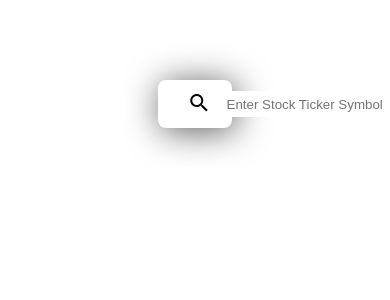
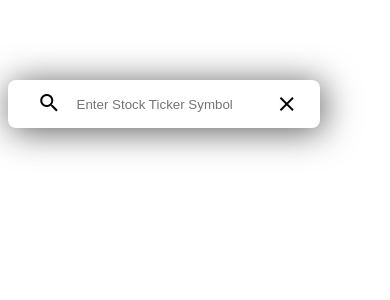
Before and after one commit to Oneted11/stock-ticker-info, a Flask app: page / in a window 390 px wide; the page is wider, and only the part inside the window is pictured. Shown: the top 300 px of that part. Run offline with Flask 2, Linux system fonts and the light colour scheme.

Commit message:
feat: form made responsive

```diff
--- a/static/index.css
+++ b/static/index.css
@@ -220,3 +220,13 @@
 .none {
   display: none;
 }
+
+@media screen and (max-width: 800px){
+  form{
+    display:flex;
+    width:100%
+  }
+  .input-container{
+    margin:5em 0.5em 5em 0.5em;
+  }
+}
--- a/templates/index.html
+++ b/templates/index.html
@@ -5,11 +5,10 @@
         <title>Ticker Find</title>
         <link  rel="stylesheet" href="static/index.css"></link>
         <link href="https://fonts.googleapis.com/icon?family=Material+Icons" rel="stylesheet">
-        <script id="testData" type="application/json">
       </script>
     </head>
 
-    <body>
+    <body><div class="form-container">
           <form id="search-form">
             <div class="input-container">
                 <span class="search-icon material-icons">search</span>
@@ -26,7 +25,7 @@
                 </button>
             </div>
         </form>
-
+      </div>
         <!-- beginning of the details section -->
 
 <div id="stock-detail-section" class="none">
```
